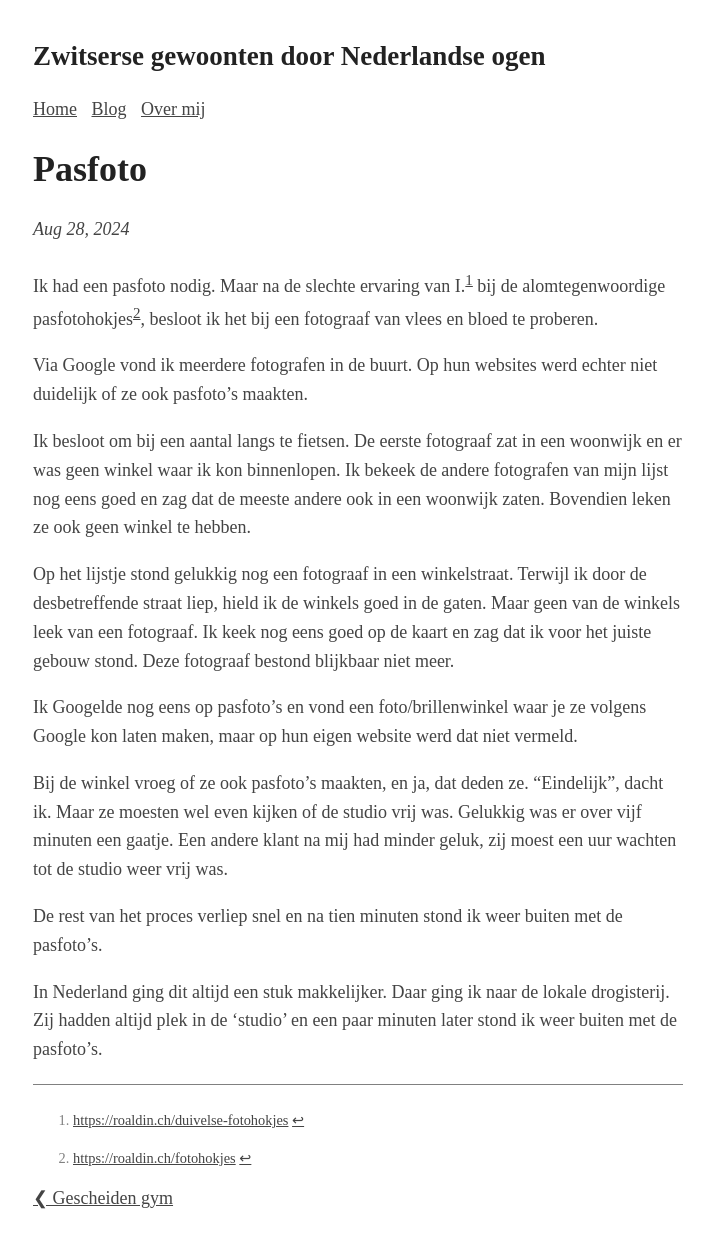
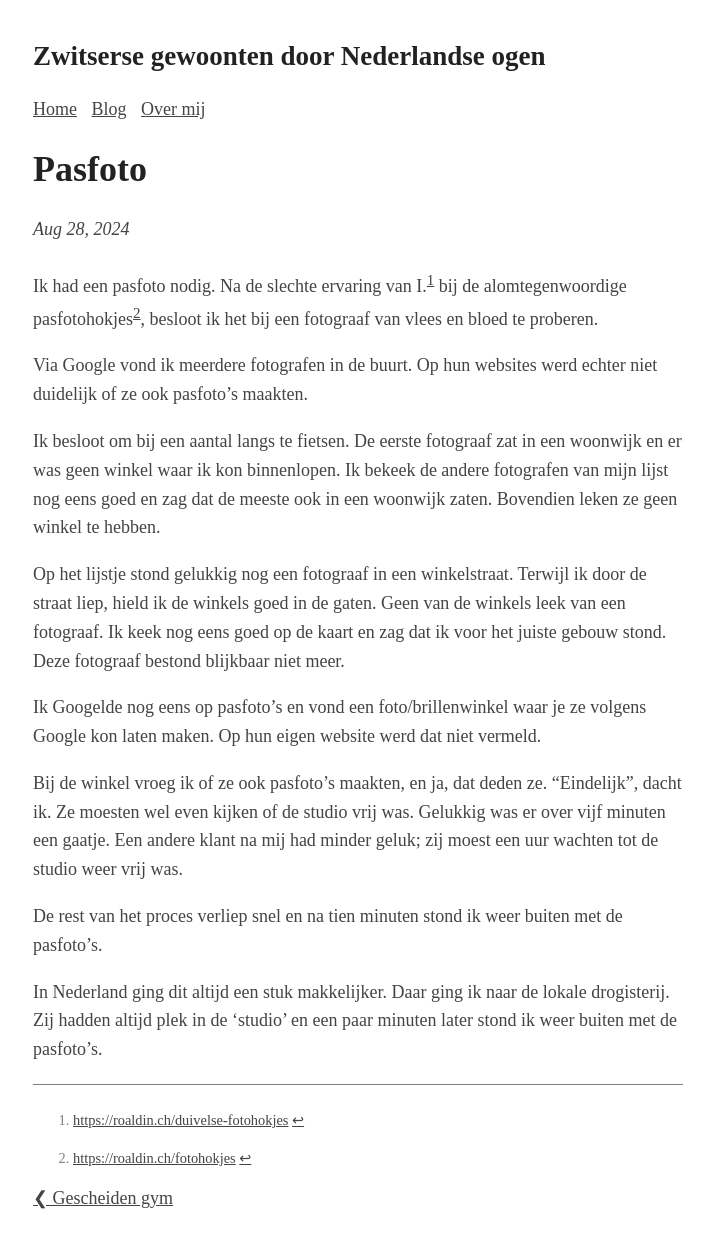
Before and after one commit to Roald87/roaldin.ch, a Jekyll site: the page built from _posts/2024-08-28-pasfoto.md, in a window 1280 px wide. Shown: the whole page, without its empty margins (282-995 px from the left). Built offline with Jekyll 4.4.1, drawn with Linux system fonts in a browser that asks for light colours; comment, search, counter and statistics services are not loaded.

Commit message:
Spellcheck by ChatGPT

```diff
--- a/_posts/2024-08-28-pasfoto.md
+++ b/_posts/2024-08-28-pasfoto.md
@@ -4,17 +4,17 @@ title: Pasfoto
 image:
 ---
 
-Ik had een pasfoto nodig. Maar na de slechte ervaring van I.[^1] bij de alomtegenwoordige pasfotohokjes[^2], besloot ik het bij een fotograaf van vlees en bloed te proberen.
+Ik had een pasfoto nodig. Na de slechte ervaring van I.[^1] bij de alomtegenwoordige pasfotohokjes[^2], besloot ik het bij een fotograaf van vlees en bloed te proberen.
 
 Via Google vond ik meerdere fotografen in de buurt. Op hun websites werd echter niet duidelijk of ze ook pasfoto's maakten.
 
-Ik besloot om bij een aantal langs te fietsen. De eerste fotograaf zat in een woonwijk en er was geen winkel waar ik kon binnenlopen. Ik bekeek de andere fotografen van mijn lijst nog eens goed en zag dat de meeste andere ook in een woonwijk zaten. Bovendien leken ze ook geen winkel te hebben.
+Ik besloot om bij een aantal langs te fietsen. De eerste fotograaf zat in een woonwijk en er was geen winkel waar ik kon binnenlopen. Ik bekeek de andere fotografen van mijn lijst nog eens goed en zag dat de meeste ook in een woonwijk zaten. Bovendien leken ze geen winkel te hebben.
 
-Op het lijstje stond gelukkig nog een fotograaf in een winkelstraat. Terwijl ik door de desbetreffende straat liep, hield ik de winkels goed in de gaten. Maar geen van de winkels leek van een fotograaf. Ik keek nog eens goed op de kaart en zag dat ik voor het juiste gebouw stond. Deze fotograaf bestond blijkbaar niet meer.
+Op het lijstje stond gelukkig nog een fotograaf in een winkelstraat. Terwijl ik door de straat liep, hield ik de winkels goed in de gaten. Geen van de winkels leek van een fotograaf. Ik keek nog eens goed op de kaart en zag dat ik voor het juiste gebouw stond. Deze fotograaf bestond blijkbaar niet meer.
 
-Ik Googelde nog eens op pasfoto's en vond een foto/brillenwinkel waar je ze volgens Google kon laten maken, maar op hun eigen website werd dat niet vermeld.
+Ik Googelde nog eens op pasfoto's en vond een foto/brillenwinkel waar je ze volgens Google kon laten maken. Op hun eigen website werd dat niet vermeld.
 
-Bij de winkel vroeg of ze ook pasfoto's maakten, en ja, dat deden ze. "Eindelijk", dacht ik. Maar ze moesten wel even kijken of de studio vrij was. Gelukkig was er over vijf minuten een gaatje. Een andere klant na mij had minder geluk, zij moest een uur wachten tot de studio weer vrij was.
+Bij de winkel vroeg ik of ze ook pasfoto's maakten, en ja, dat deden ze. "Eindelijk", dacht ik. Ze moesten wel even kijken of de studio vrij was. Gelukkig was er over vijf minuten een gaatje. Een andere klant na mij had minder geluk; zij moest een uur wachten tot de studio weer vrij was.
 
 De rest van het proces verliep snel en na tien minuten stond ik weer buiten met de pasfoto's.
 
```
